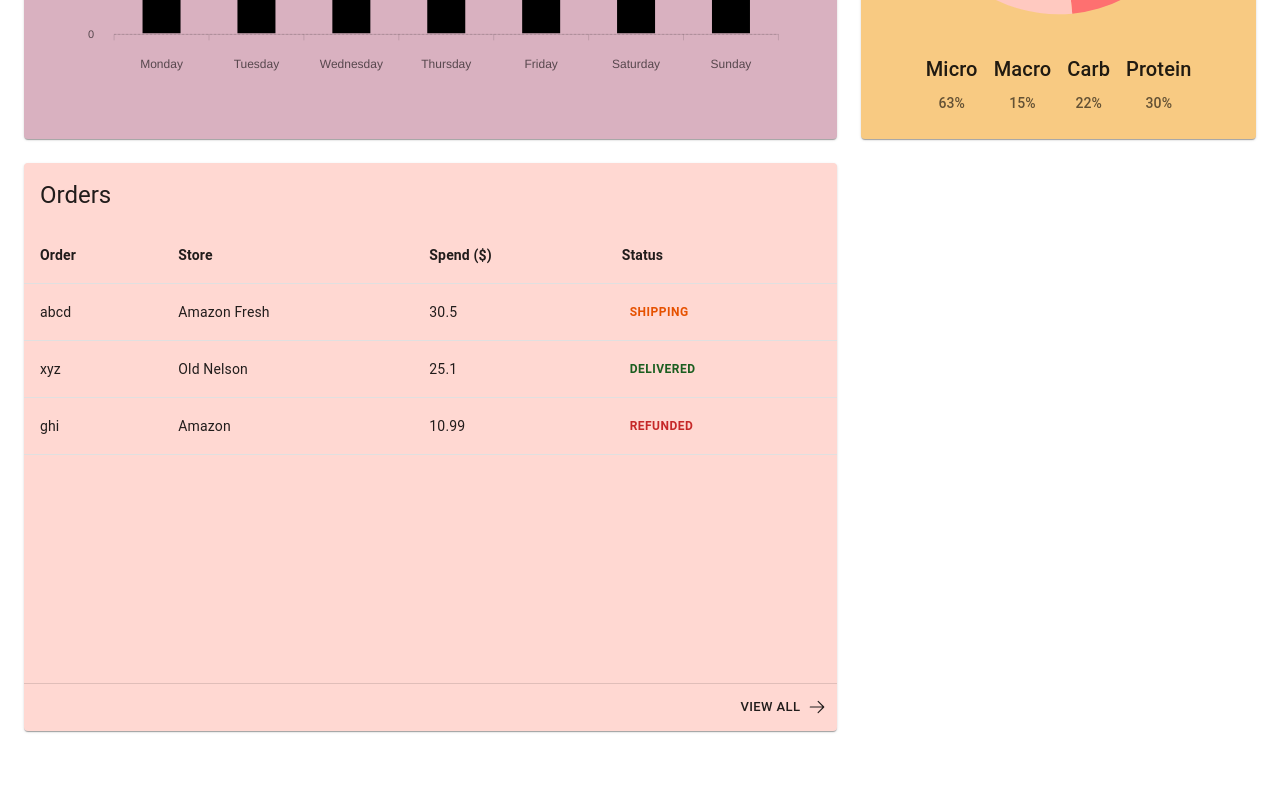
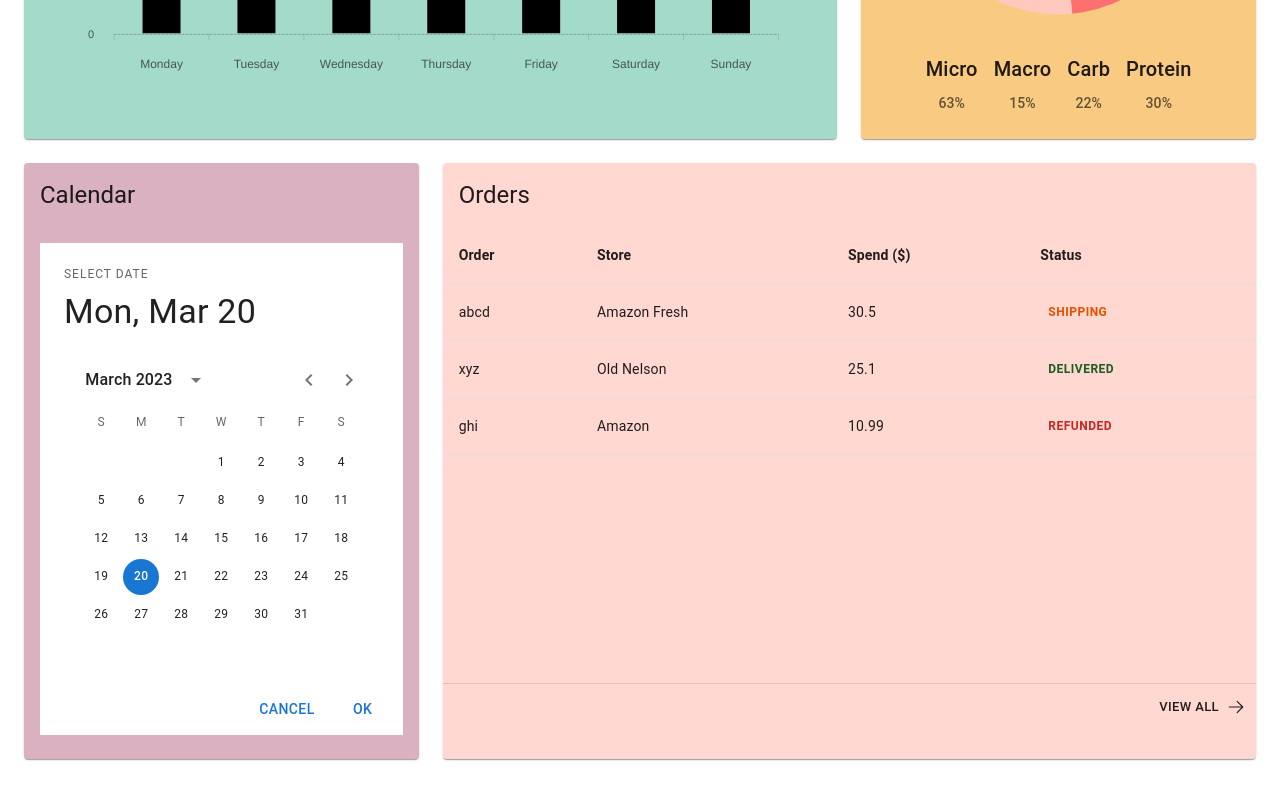
Before and after one commit to tungtrn/abs-olutely, a React (Create React App) app in the folder front/: page / in a window 1280 px wide. Shown: the part 604-1404 px from the top of the page. Built offline with nearby package versions, Linux system fonts and the light colour scheme.

Commit message:
Update Dashboard

```diff
--- a/front/package.json
+++ b/front/package.json
@@ -7,6 +7,7 @@
     "@emotion/styled": "^11.10.6",
     "@heroicons/react": "2.0.16",
     "@mui/material": "^5.11.10",
+    "@mui/x-date-pickers": "^6.0.1",
     "@reduxjs/toolkit": "^1.9.3",
     "@testing-library/jest-dom": "^5.16.5",
     "@testing-library/react": "^13.4.0",
@@ -17,6 +18,7 @@
     "@types/react-dom": "^18.0.11",
     "apexcharts": "^3.37.0",
     "date-fns": "2.29.3",
+    "dayjs": "^1.11.7",
     "next": "13.1.6",
     "prop-types": "15.8.1",
     "react": "^18.2.0",
--- /dev/null
+++ b/front/src/app/pages/DashboardPage/Cards/calendar.js
@@ -0,0 +1,22 @@
+import { Card, CardContent, CardHeader } from '@mui/material';
+import { DemoContainer, DemoItem } from '@mui/x-date-pickers/internals/demo';
+import { AdapterDayjs } from '@mui/x-date-pickers/AdapterDayjs';
+import { LocalizationProvider } from '@mui/x-date-pickers/LocalizationProvider';
+import { StaticDatePicker } from '@mui/x-date-pickers/StaticDatePicker';
+import dayjs from 'dayjs';
+
+export const Calendar = (props) => {
+  const { sx } = props;
+  return (
+    <Card sx={sx} style={{backgroundColor: "#D9B1C0"}}>
+        <CardHeader title="Calendar" />
+        <CardContent>
+            <LocalizationProvider dateAdapter={AdapterDayjs}>
+
+                        <StaticDatePicker defaultValue={dayjs(new Date())} />
+
+            </LocalizationProvider>
+        </CardContent>
+    </Card>
+    );
+}
--- a/front/src/app/pages/DashboardPage/Cards/monthly-cal.js
+++ b/front/src/app/pages/DashboardPage/Cards/monthly-cal.js
@@ -102,7 +102,7 @@ export const MonthlyCal = (props) => {
   const chartOptions = useChartOptions();
 
   return (
-    <Card sx={sx} style={{backgroundColor: "#D9B1C0"}}>
+    <Card sx={sx} style={{backgroundColor: "#A4DACA"}}>
       <CardHeader
         action={(
           <Button
--- a/front/src/app/pages/DashboardPage/index.js
+++ b/front/src/app/pages/DashboardPage/index.js
@@ -8,6 +8,7 @@ import { CalsProgress } from './Cards/cal-goal-tracking';
 import { DailySpend } from './Cards/daily-spend';
 import { SpendProgress } from './Cards/spend-goal-tracking';
 import { ComponentDistribution } from './Cards/component-dist';
+import { Calendar } from './Cards/calendar';
 
 const now = new Date();
 
@@ -101,6 +102,13 @@ const Page = () => (
           </Grid>
           <Grid
             xs={12}
+            md={6}
+            lg={4}
+          >
+            <Calendar/>
+          </Grid>
+          <Grid
+            xs={12}
             md={12}
             lg={8}
           >
```
